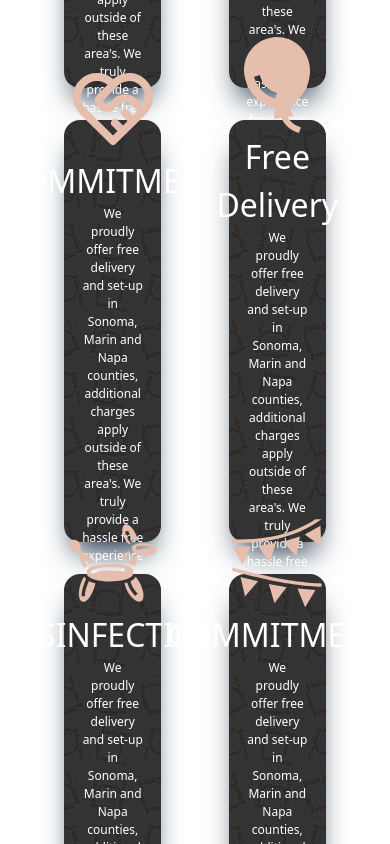
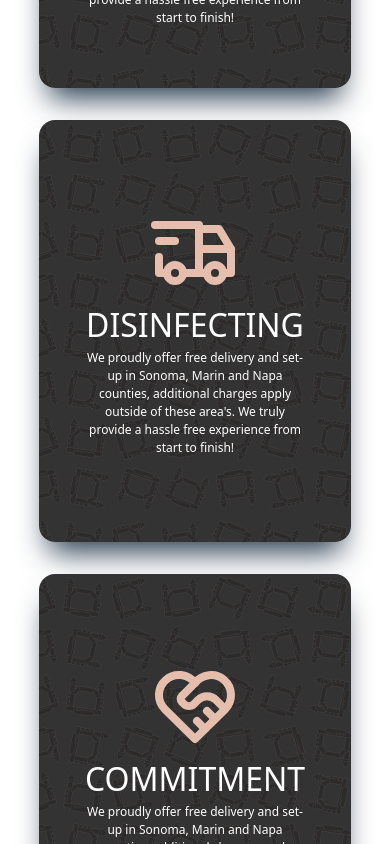
Before and after one commit to Smarsden007/PouncyPartiesV3, a React (Create React App) app: page / in a window 390 px wide. Shown: the part 3460-4304 px from the top of the page. Built offline with nearby package versions, Linux system fonts and the light colour scheme.

Commit message:
Component is responsive

```diff
--- a/src/components/Details.js
+++ b/src/components/Details.js
@@ -41,7 +41,7 @@ grid-row-gap: 5rem;
 		grid-row-gap: 2rem;
 	}
 	@media screen and (max-width: 568px) {
-		grid-template-columns: repeat(2, 1fr);
+		grid-template-columns: repeat(1, 1fr);
 	}
 `;
 
@@ -75,7 +75,26 @@ box-shadow: rgb(38, 57, 77) 0px 20px 30px -10px;
 
     &:hover {
   transform: scale(1.1); /* (150% zoom - Note: if the zoom is too large, it will go outside of the viewport) */
+
 }
+@media only screen and (min-width: 1038px) {
+    /* tablets and desktop */
+
+
+}
+
+@media only screen and (max-width: 767px) {
+    /* phones */
+    width: 40vw;
+
+}
+
+@media only screen and (max-width: 767px) and (orientation: portrait) {
+    /* portrait phones */
+}
+@media screen and (max-width: 568px) {
+		width: 80vw;
+	}
 `
 
 export const DetailsTitle = styled.h2`
--- a/src/data/detailsData.js
+++ b/src/data/detailsData.js
@@ -10,7 +10,7 @@ const iconStyle = (Icon) => <Icon size="6rem" color="#E6BEAE" />;
 
 export const detailsData = [
 	{
-		title: "Free Delivery",
+		title: "FREE DELIVERY",
 		desc: "We proudly offer free delivery and set-up in Sonoma, Marin and Napa counties, additional charges apply outside of these area's. We truly provide a hassle free experience from start to finish!",
 		icon: iconStyle(MdCleanHands),
 		imgClass: 'one',
@@ -29,20 +29,20 @@ export const detailsData = [
 
 	},
     {
-		title: "Free Delivery",
+		title: "BALLOON ARCHES",
 		desc: "We proudly offer free delivery and set-up in Sonoma, Marin and Napa counties, additional charges apply outside of these area's. We truly provide a hassle free experience from start to finish!",
 		icon: iconStyle(IoBalloonSharp),
 		imgClass: 'one',
 	},
 	{
-		title: 'DISINFECTING',
+		title: 'CUSTOM DESIGNS',
 		desc: "We proudly offer free delivery and set-up in Sonoma, Marin and Napa counties, additional charges apply outside of these area's. We truly provide a hassle free experience from start to finish!",
         icon: iconStyle(GiBalloonDog),
 
 
 	},
 	{
-		title: 'COMMITMENT',
+		title: 'PARTY PROPS',
 		desc: "We proudly offer free delivery and set-up in Sonoma, Marin and Napa counties, additional charges apply outside of these area's. We truly provide a hassle free experience from start to finish!",
         icon: iconStyle(GiPartyFlags),
 
```
